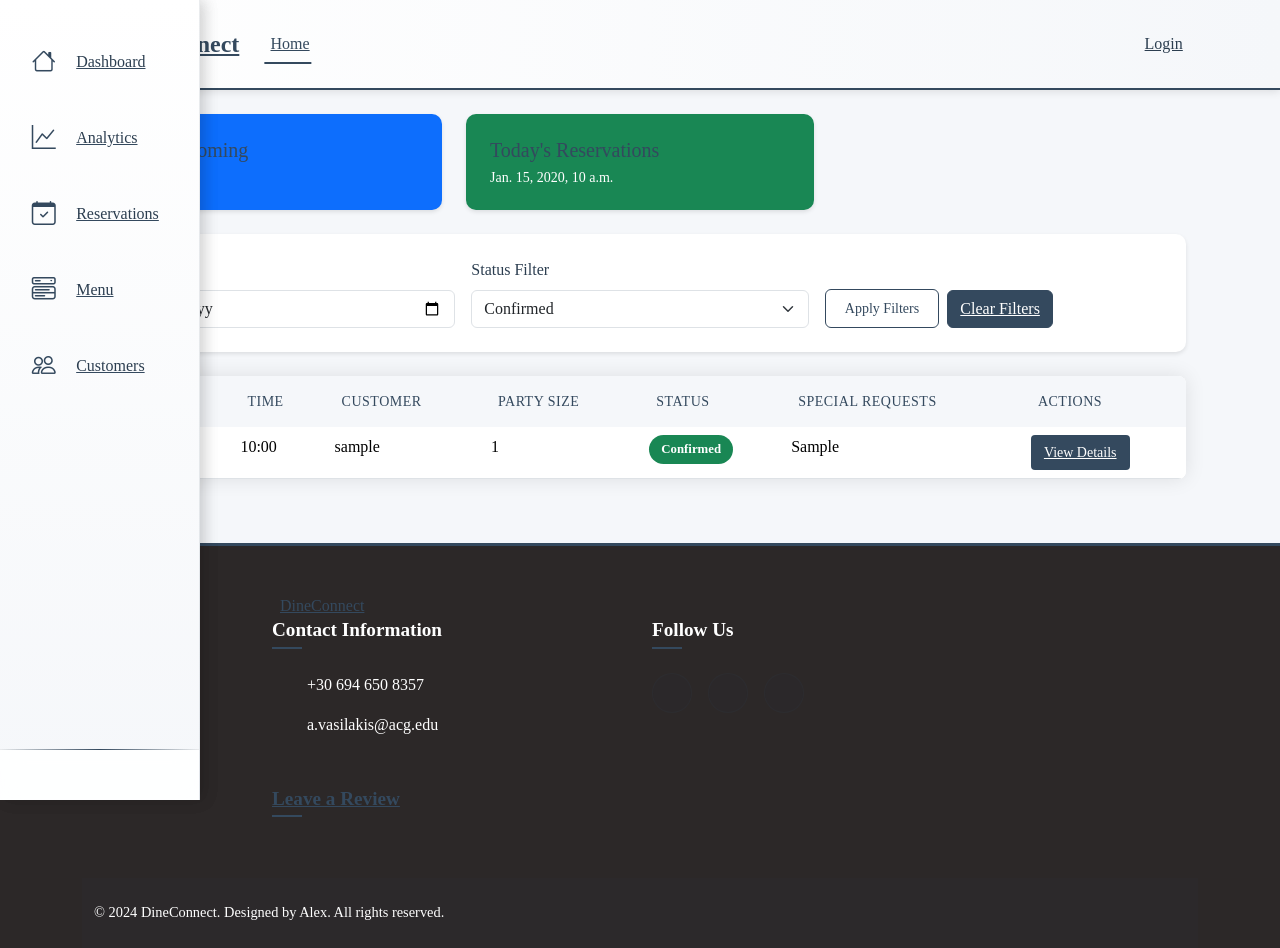
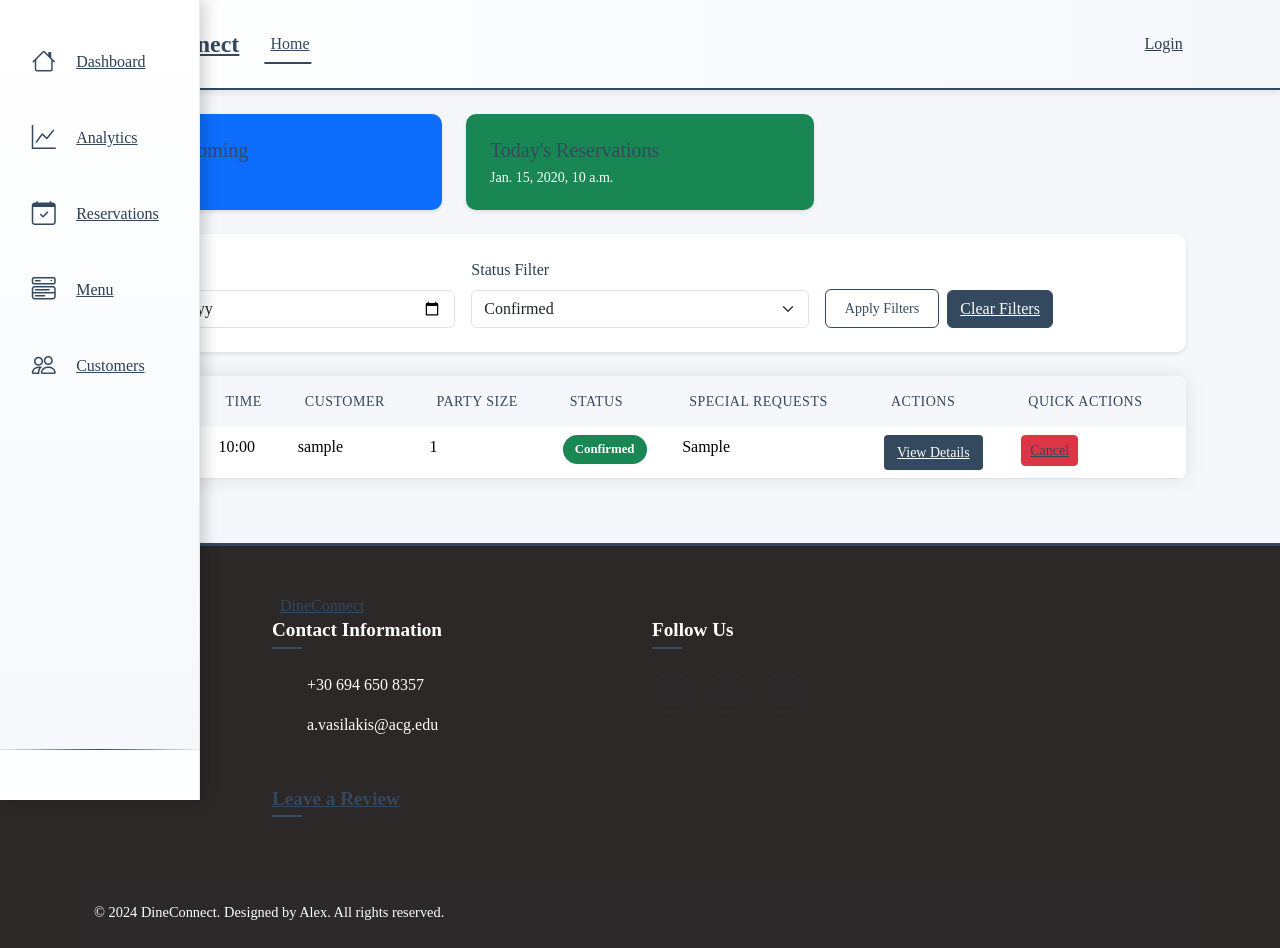
Before and after one commit to Alexandroas/dineConnect, a Django app: template reservations/templates/reservations/upcoming_reservations.html in a window 1280 px wide. Run offline with Django 3.2, Linux system fonts and the light colour scheme; the template is opened without the code that fills it: most values are stand-ins (such as "Sample title", 1, 10 or a date in 2020); some libraries are stand-ins or nearby versions.

Commit message:
Added quick action buttons for reservations

```diff
--- a/reservations/templates/reservations/upcoming_reservations.html
+++ b/reservations/templates/reservations/upcoming_reservations.html
@@ -71,6 +71,7 @@
                         <th>Status</th>
                         <th>Special Requests</th>
                         <th>Actions</th>
+                        <th>Quick Actions</th>
                     </tr>
                 </thead>
                 <tbody>
@@ -94,6 +95,24 @@
                                    class="btn btn-sm btn-info">
                                     View Details
                                 </a>
+                            </td>
+                            <td>
+                                {%if reservation.reservation_status == 'Pending'%}
+                                    <a href="{% url 'reservations:confirm_reservation' business.business_id reservation.reservation_id %}"
+                                       class="btn btn-sm btn-success">
+                                        Confirm
+                                    </a>
+                                    <a href="{% url 'reservations:cancel_reservation' business.business_id reservation.reservation_id %}"
+                                       class="btn btn-sm btn-danger">
+                                        Cancel
+                                    </a>
+                                {%endif%}
+                                {%if reservation.reservation_status == 'Confirmed'%}
+                                    <a href="{% url 'reservations:cancel_reservation' business.business_id reservation.reservation_id %}"
+                                       class="btn btn-sm btn-danger">
+                                        Cancel
+                                    </a>
+                                {%endif%}
                             </td>
                         </tr>
                     {% empty %}
```
